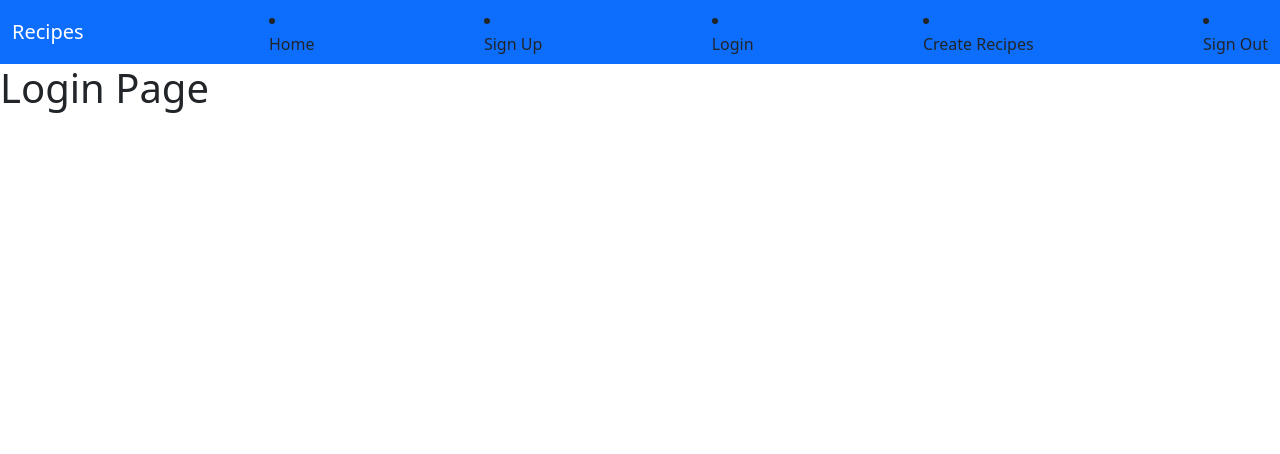
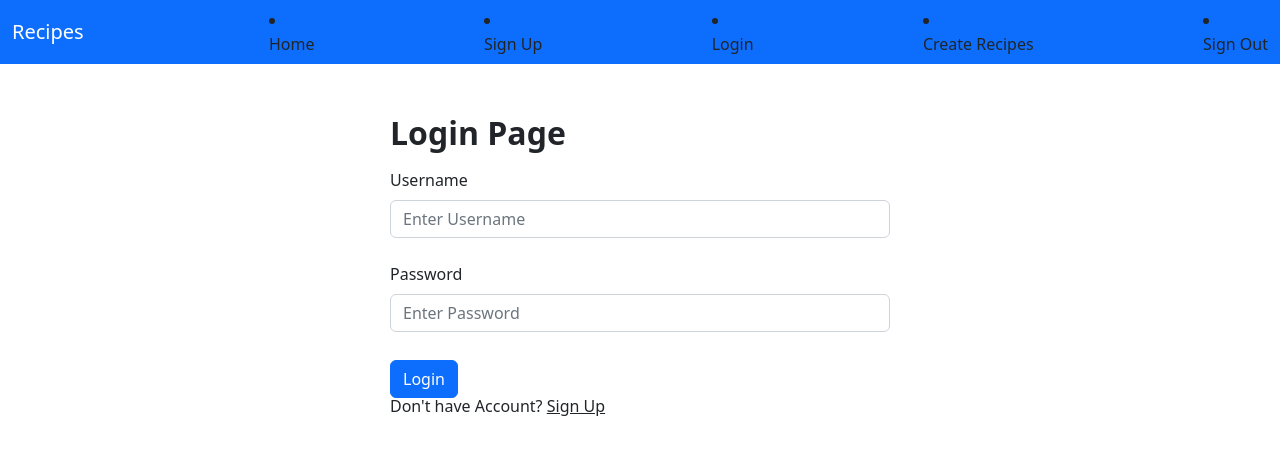
Before and after one commit to yanliu1111/React_Flask_fullStack_project, a React (Vite) app in the folder client/: page /login in a window 1280 px wide. Shown: the top 454 px of the page. Built offline with nearby package versions, Linux system fonts and the light colour scheme.

Commit message:
feat: import Navbar

```diff
--- a/client/src/components/Login.jsx
+++ b/client/src/components/Login.jsx
@@ -1,9 +1,59 @@
-import React from "react";
+import React, { useState } from "react";
+import { Form, Button, Navbar } from "react-bootstrap";
+import { Link } from "react-router-dom";
 
 const LoginPage = () => {
+  const [username, setUsername] = useState("");
+  const [password, setPassowrd] = useState("");
+
+  const loginUser = () => {
+    console.log(username, password);
+  };
+
   return (
-    <div className="login">
-      <h1>Login Page</h1>
+    <div className="container">
+      <div className="form">
+        <h1 className="heading">Login Page</h1>
+        <form action="">
+          <Form.Group>
+            <Form.Label>Username</Form.Label>
+            <Form.Control
+              type="text"
+              placeholder="Enter Username"
+              value={username}
+              name="username"
+              onChange={(e) => setUsername(e.target.value)}
+            />
+          </Form.Group>
+
+          <br />
+          <Form.Group>
+            <Form.Label>Password</Form.Label>
+            <Form.Control
+              type="password"
+              placeholder="Enter Password"
+              value={password}
+              name="password"
+              onChange={(e) => setPassowrd(e.target.value)}
+            />
+          </Form.Group>
+
+          <br />
+          <Form.Group>
+            <Button
+              as="sub"
+              variant="primary"
+              type="submit"
+              onClick={loginUser}
+            >
+              Login
+            </Button>
+          </Form.Group>
+          <Navbar.Text>
+            Don't have Account? <a href="signup">Sign Up</a>
+          </Navbar.Text>
+        </form>
+      </div>
     </div>
   );
 };
--- a/client/src/components/Signup.jsx
+++ b/client/src/components/Signup.jsx
@@ -1,5 +1,6 @@
 import React, { useState } from "react";
-import { Form, Button } from "react-bootstrap";
+import { Form, Button, Navbar } from "react-bootstrap";
+import { Link } from "react-router-dom";
 
 const SignUpPage = () => {
   const [username, setUsername] = useState("");
@@ -19,7 +20,7 @@ const SignUpPage = () => {
   return (
     <div className="container">
       <div className="form">
-        <h1 className="heading">Sign Up</h1>
+        <h1 className="heading">Sign Up Page</h1>
         <form action="">
           <Form.Group>
             <Form.Label>Username</Form.Label>
@@ -75,6 +76,9 @@ const SignUpPage = () => {
               Submit
             </Button>
           </Form.Group>
+          <Navbar.Text>
+            Already have an account? <a href="login">Login</a>
+          </Navbar.Text>
         </form>
       </div>
     </div>
```
